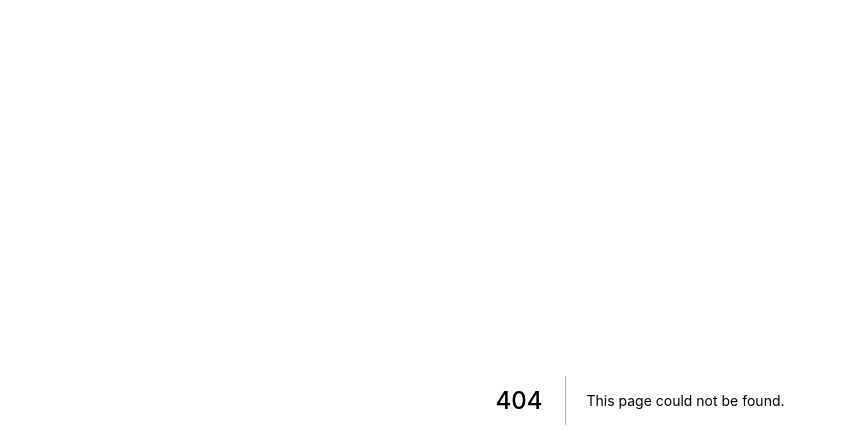
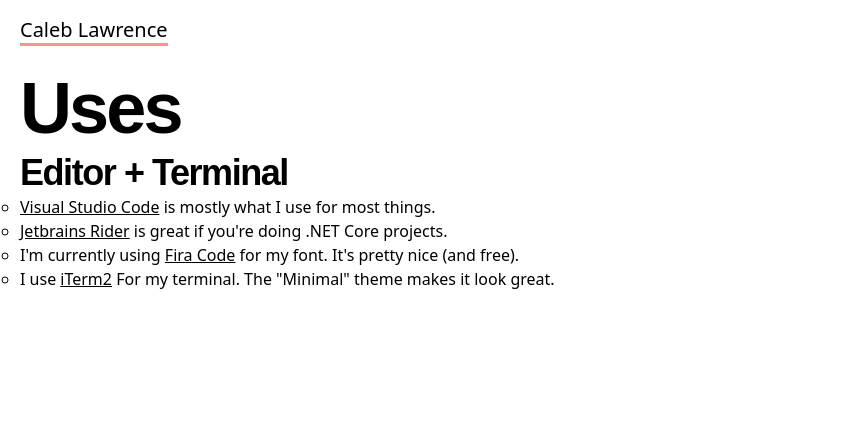
Before and after one commit to caleblawrence/personal-website, a Next.js app: page /uses in a window 1280 px wide. Before the commit this address had no page. Shown: the top 448 px of the page, without its empty margins (0-846 px from the left). Built offline with nearby package versions, Linux system fonts and the light colour scheme.

Commit message:
added new page

```diff
--- /dev/null
+++ b/pages/uses.tsx
@@ -0,0 +1,50 @@
+/* eslint-disable react/jsx-one-expression-per-line */
+import Container from 'components/container';
+import Layout from 'components/layout';
+import Head from 'next/head';
+import HomeButton from '../components/HomeButton';
+import SectionTitle from '../components/sectionTitle';
+
+export default function Index() {
+  return (
+    <>
+      <Layout>
+        <Head>
+          <title>Uses</title>
+        </Head>
+        <Container>
+          <HomeButton />
+          <h2
+            className="mb-0 text-6xl md:text-7xl font-bold tracking-tighter leading-tight"
+            style={{ fontFamily: 'Helvetca, Arial, sans-serif' }}>
+            Uses
+          </h2>
+
+          <h2
+            className="mb-0 text-6xl md:text-4xl font-bold tracking-tighter leading-tight"
+            style={{ fontFamily: 'Helvetca, Arial, sans-serif' }}>
+            Editor + Terminal
+          </h2>
+          <ul>
+            <li>
+              <a href="https://code.visualstudio.com/">Visual Studio Code</a> is
+              mostly what I use for most things.
+            </li>
+            <li>
+              <a href="https://www.jetbrains.com/rider/">Jetbrains Rider</a> is
+              great if you're doing .NET Core projects.
+            </li>
+            <li>
+              I'm currently using{' '}
+              <a href="https://github.com/tonsky/FiraCode">Fira Code</a> for my
+              font. It's pretty nice (and free).
+            </li>
+            <li>
+              I use <a href="https://www.iterm2.com/">iTerm2</a> For my terminal. The "Minimal" theme makes it look great.
+            </li>
+          </ul>
+        </Container>
+      </Layout>
+    </>
+  );
+}
--- a/styles/index.css
+++ b/styles/index.css
@@ -10,7 +10,7 @@
 }
 html {
   scrollbar-width: thin;
-    scrollbar-color: #f99292 white
+  scrollbar-color: #f99292 white;
 }
 body::-webkit-scrollbar-track {
   background: var(#000000);
@@ -30,9 +30,44 @@
 }
 
 pre {
-    white-space: pre-wrap !important;       /* Since CSS 2.1 */
-    white-space: -moz-pre-wrap !important;  /* Mozilla, since 1999 */
-    white-space: -pre-wrap !important;      /* Opera 4-6 */
-    white-space: -o-pre-wrap !important;    /* Opera 7 */
-    word-wrap: break-word !important;       /* Internet Explorer 5.5+ */
+  white-space: pre-wrap !important; /* Since CSS 2.1 */
+  white-space: -moz-pre-wrap !important; /* Mozilla, since 1999 */
+  white-space: -pre-wrap !important; /* Opera 4-6 */
+  white-space: -o-pre-wrap !important; /* Opera 7 */
+  word-wrap: break-word !important; /* Internet Explorer 5.5+ */
 }
+
+/* link styles */
+p a:hover,
+li a:hover {
+  --scaleX: 1.03;
+}
+p a:nth-child(4n + 1) {
+  --rotate: -2deg;
+}
+
+p a,
+li a {
+  --rotate: -2deg;
+  --scaleX: 1;
+  position: relative;
+}
+a {
+  color: #000000 !important;
+}
+a:-webkit-any-link {
+  color: -webkit-link;
+  cursor: pointer;
+  text-decoration: underline;
+}
+p a::before,
+li a::before {
+  height: 5px;
+  position: absolute;
+  content: '';
+  width: 100%;
+  bottom: -2px;
+  z-index: -1;
+  transform: skew(-20deg) rotate(var(--rotate)) scaleX(var(--scaleX));
+  transition: transform 0.1s ease 0s;
+}
```
Also changed, not shown: public/assets/desk.jpg. Lines whose indentation alone changed are shown as unchanged.
